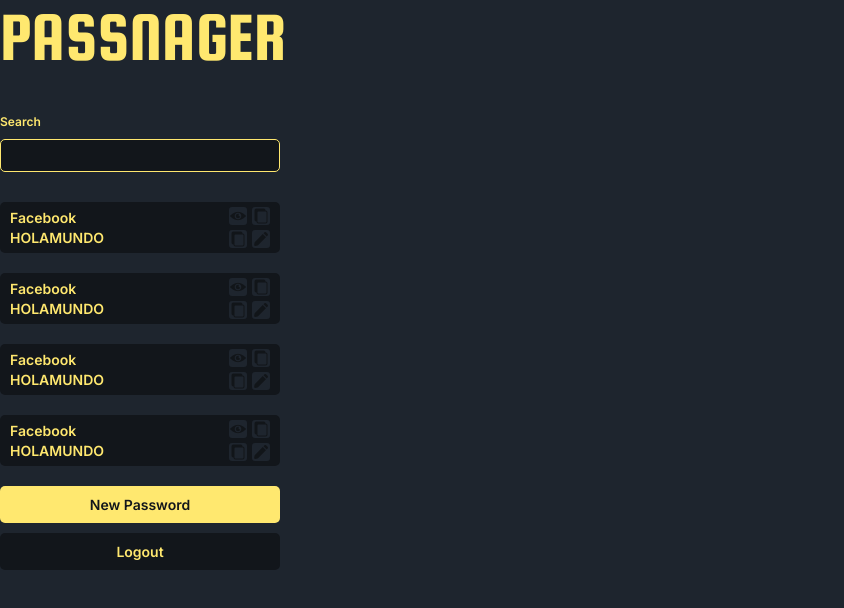
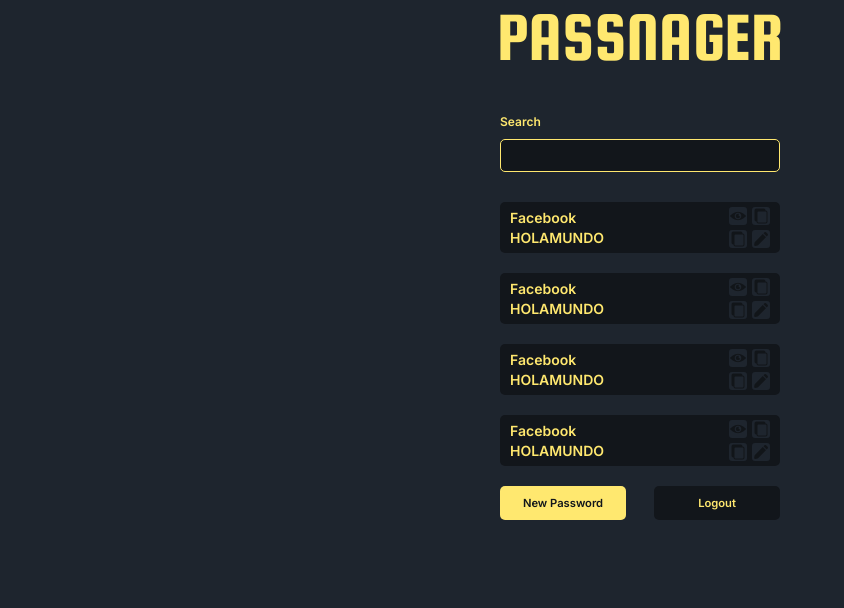
Before and after one commit to cfernandom/password-manager-react, a React (Vite) app: page /profile in a window 1280 px wide. Shown: the top 608 px of the page, without its empty margins (0-844 px from the left). Built offline with nearby package versions, Linux system fonts and the light colour scheme; no server answers.

Commit message:
feat(profile-create-edit):center main div on profile UI and addgenerate password feature to create-edit generate password button

```diff
--- a/src/pages/CreateEdit.jsx
+++ b/src/pages/CreateEdit.jsx
@@ -26,6 +26,21 @@ export default function CreateEdit ({ mode }) {
 
     const handleSubmit = async (e) => {
         e.preventDefault()
+    }
+
+    const generatePassword = () => {
+        const length = 8
+        const charset = 'abcdefghijklmnopqrstuvwxyzABCDEFGHIJKLMNOPQRSTUVWXYZ0123456789!@#$%^&*()_+'
+        let password = ''
+        for (let i = 0; i < length; ++i) {
+            password += charset.charAt(Math.floor(Math.random() * charset.length))
+        }
+        return password
+    }
+
+    const handleGeneratePassword = () => {
+        const generatedPassword = generatePassword()
+        setValues({ ...values, password: generatedPassword })
     }
 
     return (
@@ -65,6 +80,7 @@ export default function CreateEdit ({ mode }) {
                     label = 'Password'
                     required = { true }
                     onChange={() => { toggleShowPass() }}
+                    value={values.password}
                 />
                 <div className='button-box-create-edit'>
                     <FormInput
@@ -76,7 +92,7 @@ export default function CreateEdit ({ mode }) {
                         required = { false }
                         onChange={() => { toggleShowPass() }}
                     />
-                    <ButtonApp text='Generate Password' styleBtn={false}/>
+                    <ButtonApp text='Generate Password' styleBtn={false} functionality={handleGeneratePassword}/>
                 </div>
                 <FormInput
                     className = 'password-confirm-edit-create'
--- a/src/pages/Profile.jsx
+++ b/src/pages/Profile.jsx
@@ -14,6 +14,7 @@ export function Profile () {
     }
 
     return (
+        <div className='profile-main-container'>
             <div className='profile-container'>
                 <h1>PASSNAGER</h1>
                 <FormInput
@@ -53,5 +54,6 @@ export function Profile () {
                     />
                 </div>
             </div>
+        </div>
     )
 }
--- a/src/stylesheets/CategorySelect.css
+++ b/src/stylesheets/CategorySelect.css
@@ -7,3 +7,8 @@
     width: 60%;
     border-width: 1px;
 }
+.category-container{
+    display: flex;
+    flex-direction: column;
+    align-items: center;
+}
--- a/src/stylesheets/CreateEdit.css
+++ b/src/stylesheets/CreateEdit.css
@@ -3,7 +3,6 @@
     justify-content: center;
     display: flex;
     flex-direction: column;
-    height: 100%;
 }
 .container-create-edit h2{
     font-family: 'Squada One',sans-serif;
--- a/src/stylesheets/PasswordInfo.css
+++ b/src/stylesheets/PasswordInfo.css
@@ -11,6 +11,7 @@
     flex-direction: row;
     justify-content: space-between;
     padding: 5px 10px;
+    width: 280px;
 }
 
 .password-text{
--- a/src/stylesheets/Profile.css
+++ b/src/stylesheets/Profile.css
@@ -1,8 +1,18 @@
 .profile-container{
+    align-items: center;
+    justify-content: center;
     display: flex;
     flex-direction: column;
+}
+
+.profile-btn-box{
+    display: flex;
+    flex-direction: row;
+    margin-top: 20px;
+    justify-content: space-between;
     width: 280px;
 }
-.profile-btn-box{
-    margin-top: 20px;
+.profile-btn-box button{
+    width: 45%;
+    font-size: 0.8em;
 }
```
Lines whose indentation alone changed are shown as unchanged.
